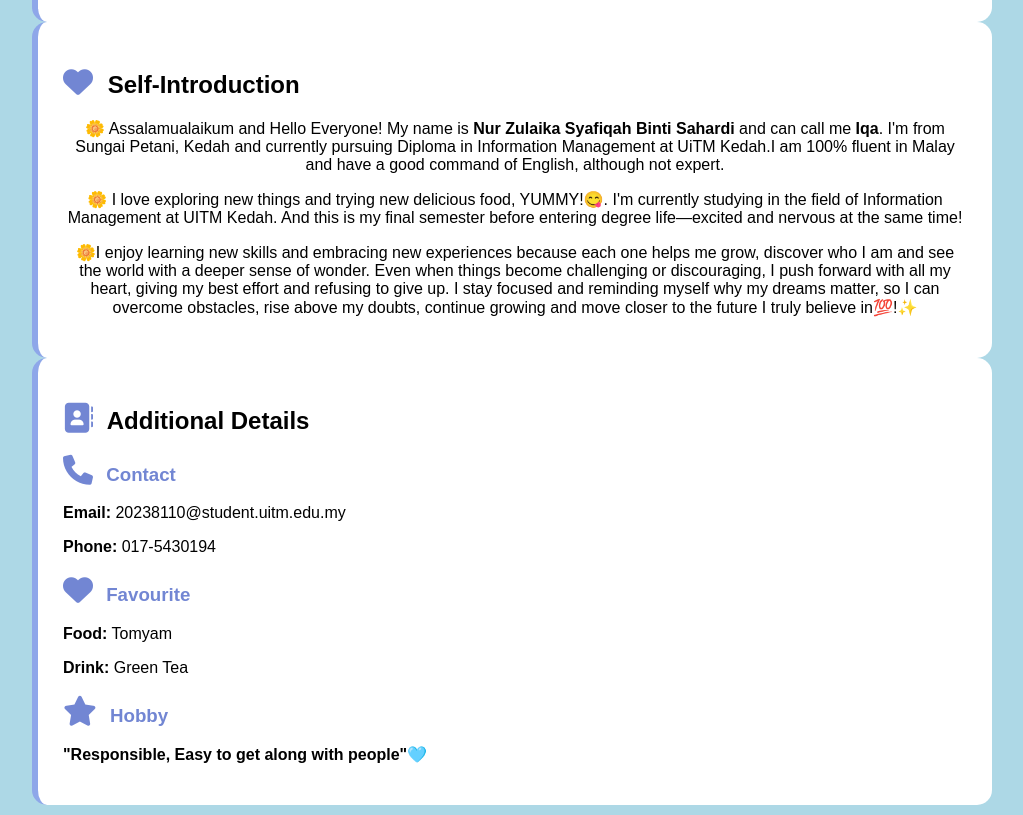
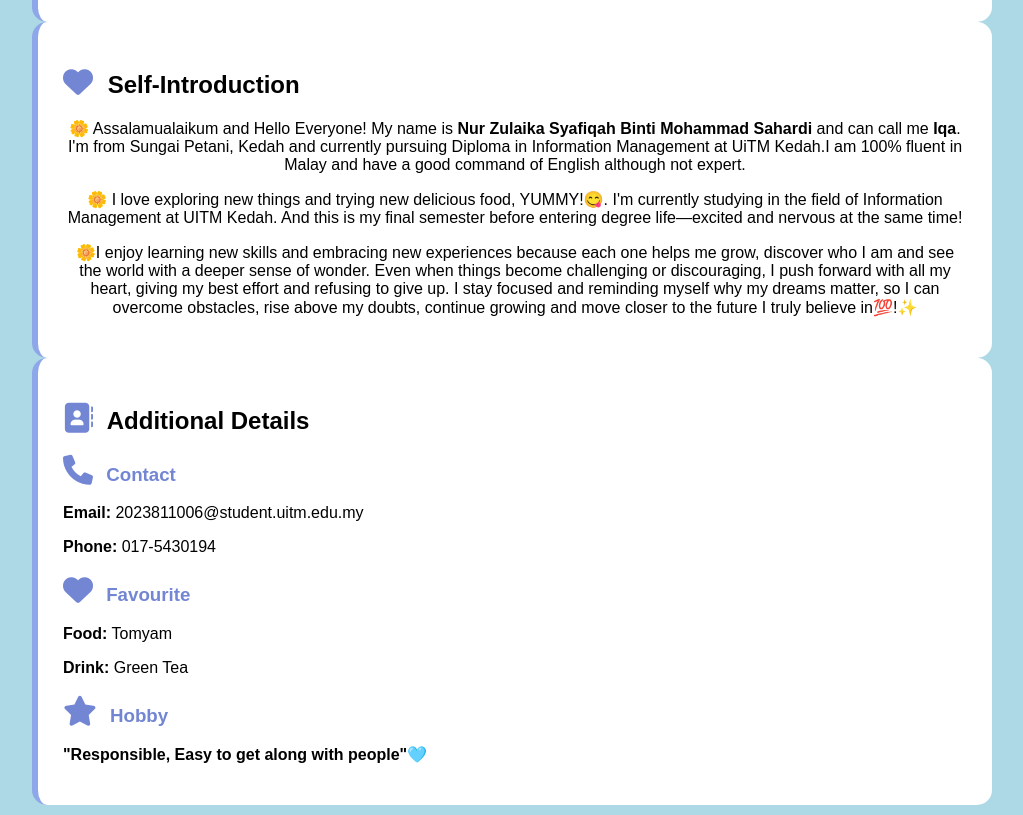
Before and after one commit to 2023811006-source/IMD318-Zulaika-Website, a plain HTML site: page biodata.html in a window 1280 px wide. Shown: the part 500-1315 px from the top of the page, without its empty margins (128-1151 px from the left). Drawn offline with Linux system fonts and the light colour scheme.

Commit message:
Add files via upload

```diff
--- a/biodata.html
+++ b/biodata.html
@@ -34,9 +34,8 @@
 
     <div class="card profile-card">
         <div class="profile-left">
-            <img src="zulaika.jpg" alt="My Photo"
-                 class="profile-photo"
-                 style="width:220px; height:270px; object-fit:cover; border-radius:12px;">
+            <img src="zulaika.jpg" alt="My Photo" class="profile-photo"
+            style="width:220px; height:270px; object-fit:cover; border-	radius:12px;">
         </div>
 
         <div class="profile-right">
@@ -55,8 +54,8 @@
         <h2><i class="fa-solid fa-heart icon"></i> Self-Introduction</h2>
 
         <p><center>🌼 Assalamualaikum and Hello Everyone!
-        My name is <b>Nur Zulaika Syafiqah Binti Sahardi</b> and can call me <strong>Iqa</strong>.
-        I'm from Sungai Petani, Kedah and currently pursuing Diploma in Information Management at UiTM Kedah.I am 100% fluent in Malay and have 	a good 	command of English, although not expert.</p>
+        My name is <b>Nur Zulaika Syafiqah Binti Mohammad Sahardi</b> and can call me <strong>Iqa</strong>.
+        I'm from Sungai Petani, Kedah and currently pursuing Diploma in Information Management at UiTM Kedah.I am 100% fluent in Malay and have a good command of English although not expert.</p>
 
         <p>🌼 I love exploring new things and trying new delicious food, YUMMY!😋.
 	  I'm currently studying in the field of Information Management at UITM Kedah.
@@ -69,7 +68,7 @@
         <h2><i class="fa-solid fa-address-book icon"></i> Additional Details</h2>
 
         <h3 style="color:#7286d3;"><i class="fa-solid fa-phone icon"></i> Contact</h3>
-        <p><strong>Email:</strong> 20238110@student.uitm.edu.my</p>
+        <p><strong>Email:</strong> 2023811006@student.uitm.edu.my</p>
         <p><strong>Phone:</strong> 017-5430194</p>
 
         <h3 style="color:#7286d3;"><i class="fa-solid fa-heart icon"></i> Favourite</h3>
```
